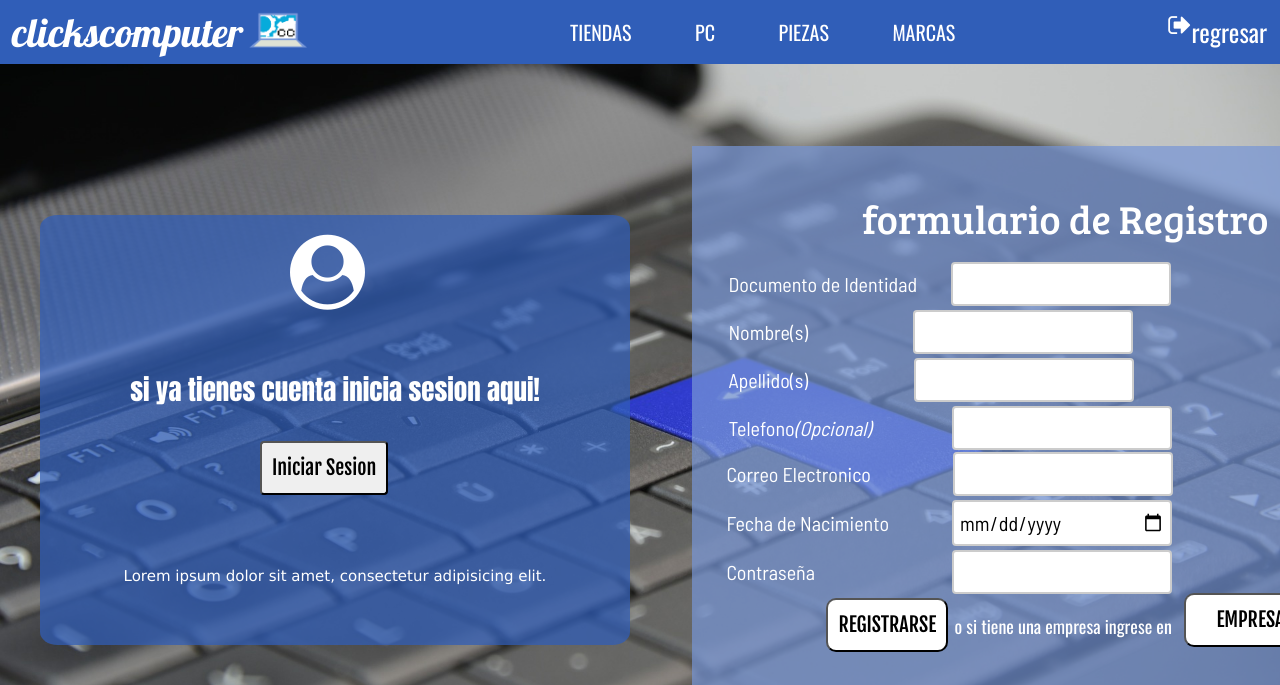
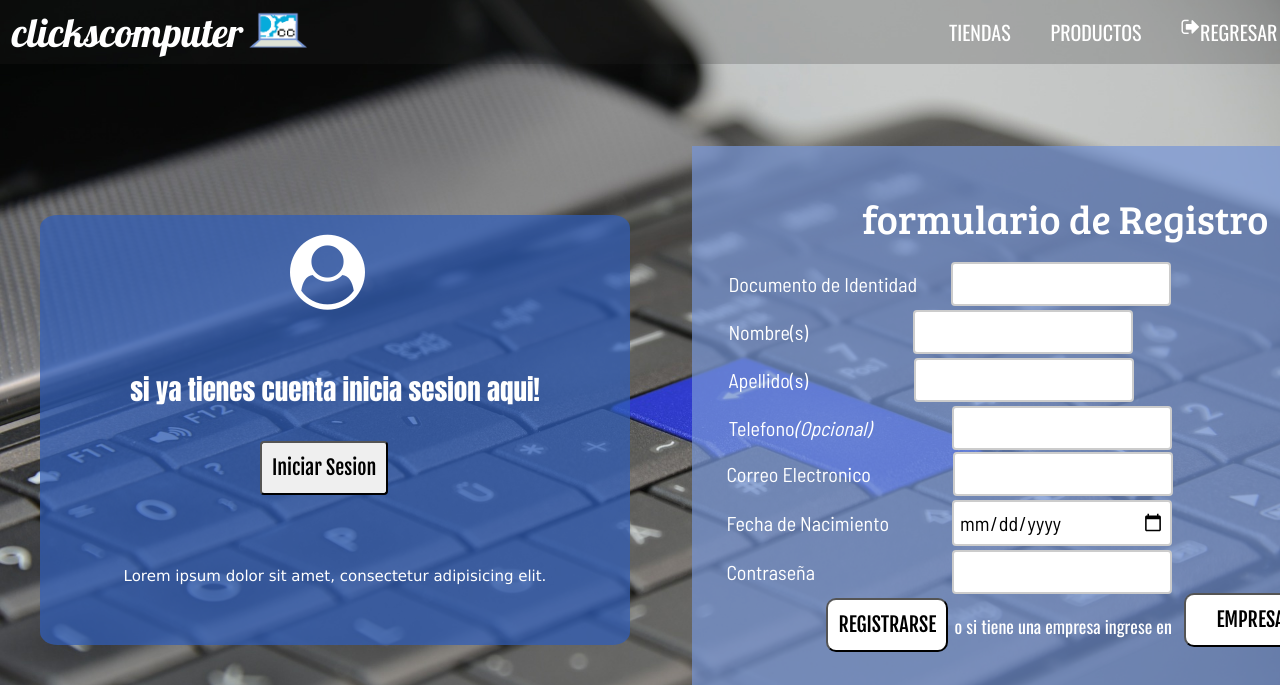
Before and after one commit to Thepahka/ClicksComputer, a PHP site: page /Registro in a window 1280 px wide; the page is wider, and only the part inside the window is pictured. Shown: the top 685 px of that part. Run offline with PHP 8.4, Linux system fonts and the light colour scheme; some libraries are stand-ins or nearby versions.

Commit message:
2.8 commit

```diff
--- a/views/assets/css/main.css
+++ b/views/assets/css/main.css
@@ -149,10 +149,11 @@ body{
 }
 
 /*menu top*/
+
 div.menu-top{
+  background: rgba(39, 40, 39, 0.21);
   position: fixed;
   width: 100%;
-  background-color: #305eb8;
   display: flex;
   justify-content: space-between;
   top: 0%;
@@ -160,10 +161,9 @@ div.menu-top{
 }
 
 div.menu-top ul{
-  width: 449px;
+  width: 360px;
   position: relative;
   display: inline-flex;
-  background: #305eb8;
   color: #ffffff;
   justify-content: space-around;
 }
@@ -190,40 +190,20 @@ div.menu-top ul{
   font-size: 20px;
   padding: 17px 10px;
   margin: 0px 10px;
-  left: 30px;
+  left: 9px;
   text-transform: uppercase;
   font-weight: lighter;
   font-family: 'Oswald', sans-serif;
 }
 
 .item:hover{
-  border-radius: 10px 10px;
   transition:all .2s ease-in-out;
-  background: #fff;
-  color: #7797d8;
-  box-shadow: inset 0 0 0 3px #fff;
-}
-
-.object{
-  position: static;
-  display: inline-flex;
-  font-size: 25px;
-  padding: 13px;
-  left: 0px;
+  background: rgba(166, 166, 166, 0.59);
   color: #ffffff;
-  font-family: 'Oswald', sans-serif;
-}
-
-.object:hover{
-  border-radius: 10px 10px;
-  transition:all .2s ease-in-out;
-  background: #fff;
-  color: #7797d8;
-  box-shadow: inset 0 0 0 3px #fff;
 }
 
 div.principal{
- background-image: url(../image/landing/fondo2.jpeg);
+ background-image: url(../image/landing/teclado.jpg);
  background-size: contain;
  background-repeat: no-repeat;
  background-size: cover;
--- a/views/include/scope.header.php
+++ b/views/include/scope.header.php
@@ -5,7 +5,7 @@
         <title>clicks computer</title>
         <link rel="stylesheet" href="views/assets/css/main.css">
         <link rel="shortcut icon" type="image/x-icon" href="views/assets/image/logo.png">
-        <link href="https://fonts.googleapis.com/css?family=Oswald|Anton|Lobster|Bree+Serif|Barlow+Semi+Condensed|Fjalla+One|Pacifico" rel="stylesheet">
+        <link href="https://fonts.googleapis.com/css?family=Oswald|Anton|Lobster|Bree+Serif|Barlow+Semi+Condensed|Fjalla+One|Pacifico|Roboto" rel="stylesheet">
         <link href="https://maxcdn.bootstrapcdn.com/font-awesome/4.7.0/css/font-awesome.min.css" rel="stylesheet" integrity="sha384-wvfXpqpZZVQGK6TAh5PVlGOfQNHSoD2xbE+QkPxCAFlNEevoEH3Sl0sibVcOQVnN"crossorigin="anonymous">
         <link rel='stylesheet prefetch' href='https://cdnjs.cloudflare.com/ajax/libs/fullPage.js/2.6.6/jquery.fullPage.css'>
         <meta name="viewport" content="width=device-width, initial-scale=1">
--- a/views/include/scope.menutop.php
+++ b/views/include/scope.menutop.php
@@ -12,10 +12,8 @@ require_once("scope.header.php");
     <div class="wrap--btn">
       <ul class="buttons-menu">
         <a class="item" href="tienda">tiendas</a>
-        <a class="item" href="pc">pc</a>
-        <a class="item" href="piezas">piezas</a>
-        <a class="item" href="marca">marcas</a>
+        <a class="item" href="pc">productos</a>
+        <a class="item" href="Registro"><i class="fa fa-user-plus" aria-hidden="true"></i>acceder</a>
       </ul>
     </div>
-    <a class="object" href="Registro"><i class="fa fa-user-plus" aria-hidden="true"></i>acceder</a>
 </div>
--- a/views/include/scope.menutopregistro.php
+++ b/views/include/scope.menutopregistro.php
@@ -12,10 +12,8 @@ require_once("scope.header.php");
     <div class="wrap--btn">
       <ul class="buttons-menu">
         <a class="item" href="tienda">tiendas</a>
-        <a class="item" href="pc">pc</a>
-        <a class="item" href="piezas">piezas</a>
-        <a class="item" href="marca">marcas</a>
+        <a class="item" href="pc">productos</a>
+        <a class="item" href="main"><i class="fa fa-sign-out" aria-hidden="true"></i>regresar</a>
       </ul>
     </div>
-    <a class="object" href="main"><i class="fa fa-sign-out" aria-hidden="true"></i>regresar</a>
 </div>
```
Also changed, not shown: other parts of views/assets/css/main.css (+24 -50 lines), views/landingpage.php (+7 -11 lines), views/assets/image/landing/teclado.jpg (added).
